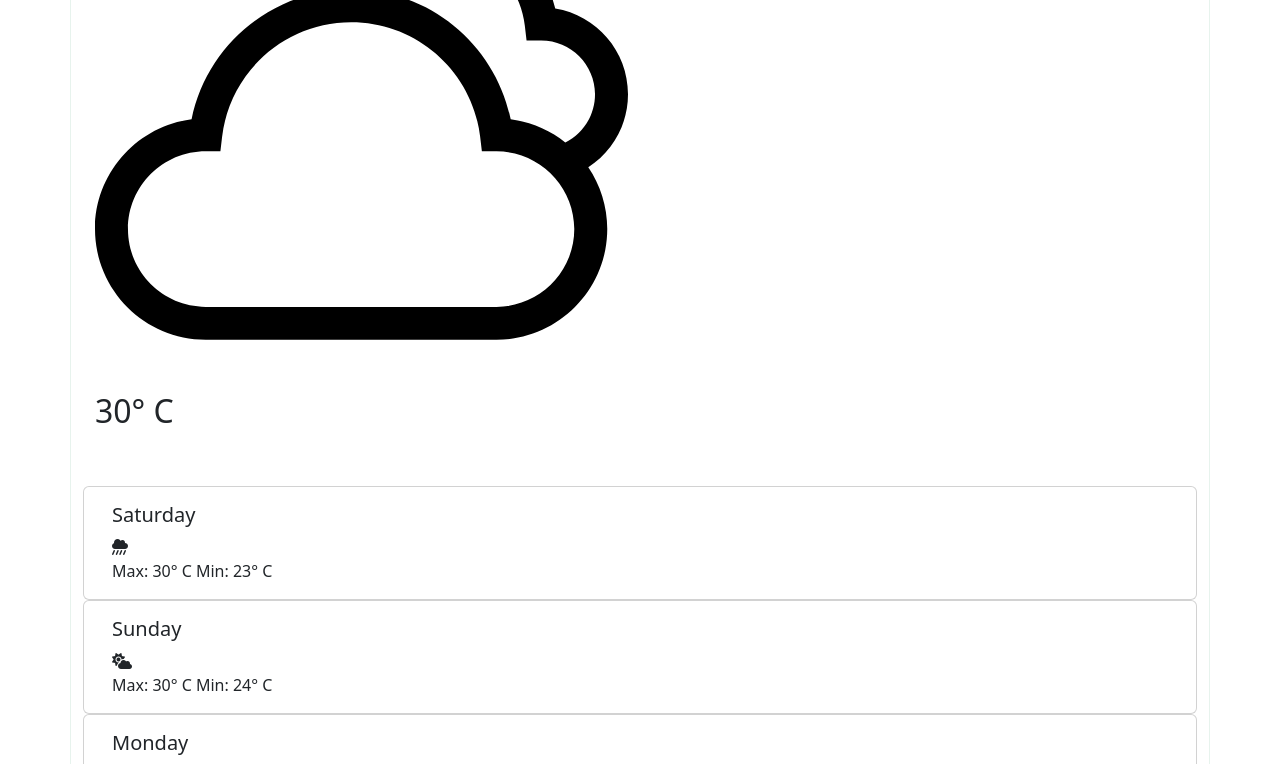
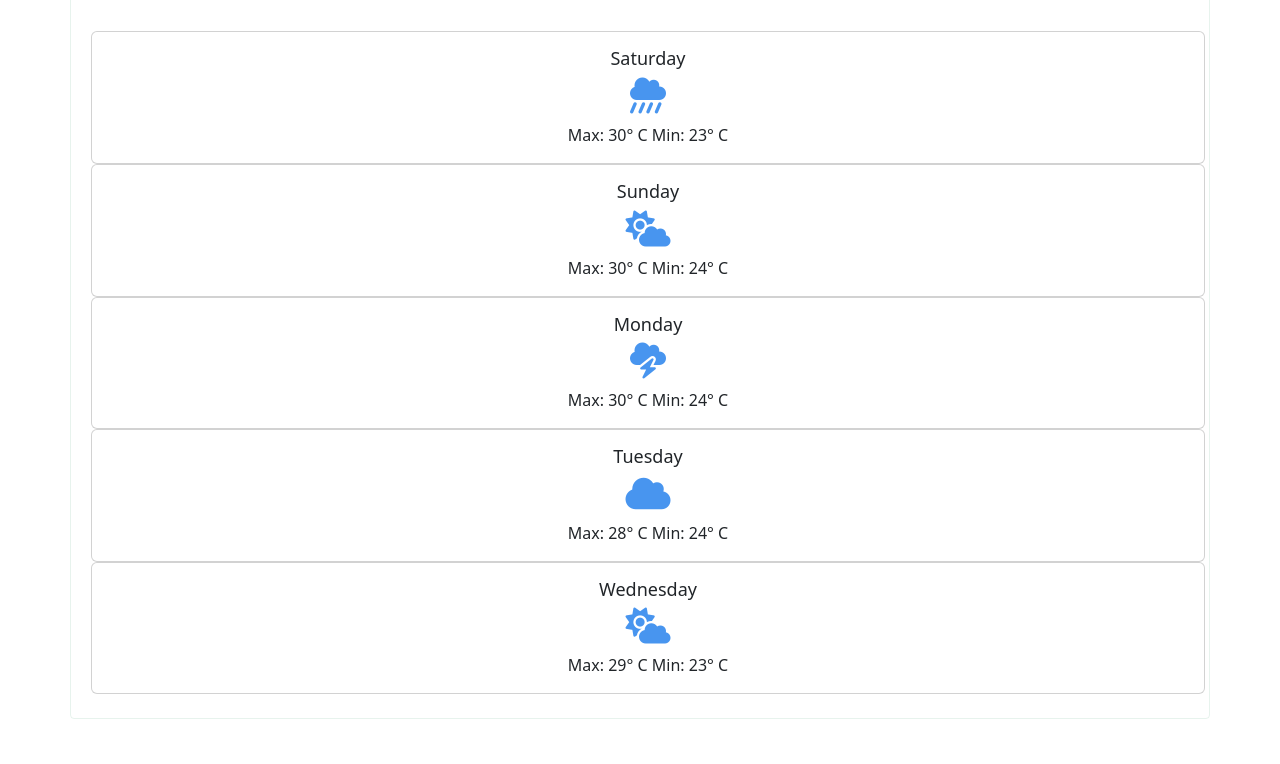
Before and after one commit to js-lonewolf/weather-app, a website: page index.html in a window 1280 px wide. Shown: the part 388-1152 px from the top of the page. After the commit the page ends 1107 px from the top, so only its background shows below. Drawn offline with nearby package versions, Linux system fonts and the light colour scheme; files that its build step writes are made by us from their sources.

Commit message:
Update index.html

```diff
--- a/index.html
+++ b/index.html
@@ -3,7 +3,7 @@
   <head>
     <title>Weather Wireframe by Livinda</title>
     <meta charset="UTF-8" />
-    <link href="styles.css" />
+    <link rel="stylesheet" href="styles.css">
     <link
       href="https://cdn.jsdelivr.net/npm/bootstrap@5.2.0-beta1/dist/css/bootstrap.min.css"
       rel="stylesheet"
```
